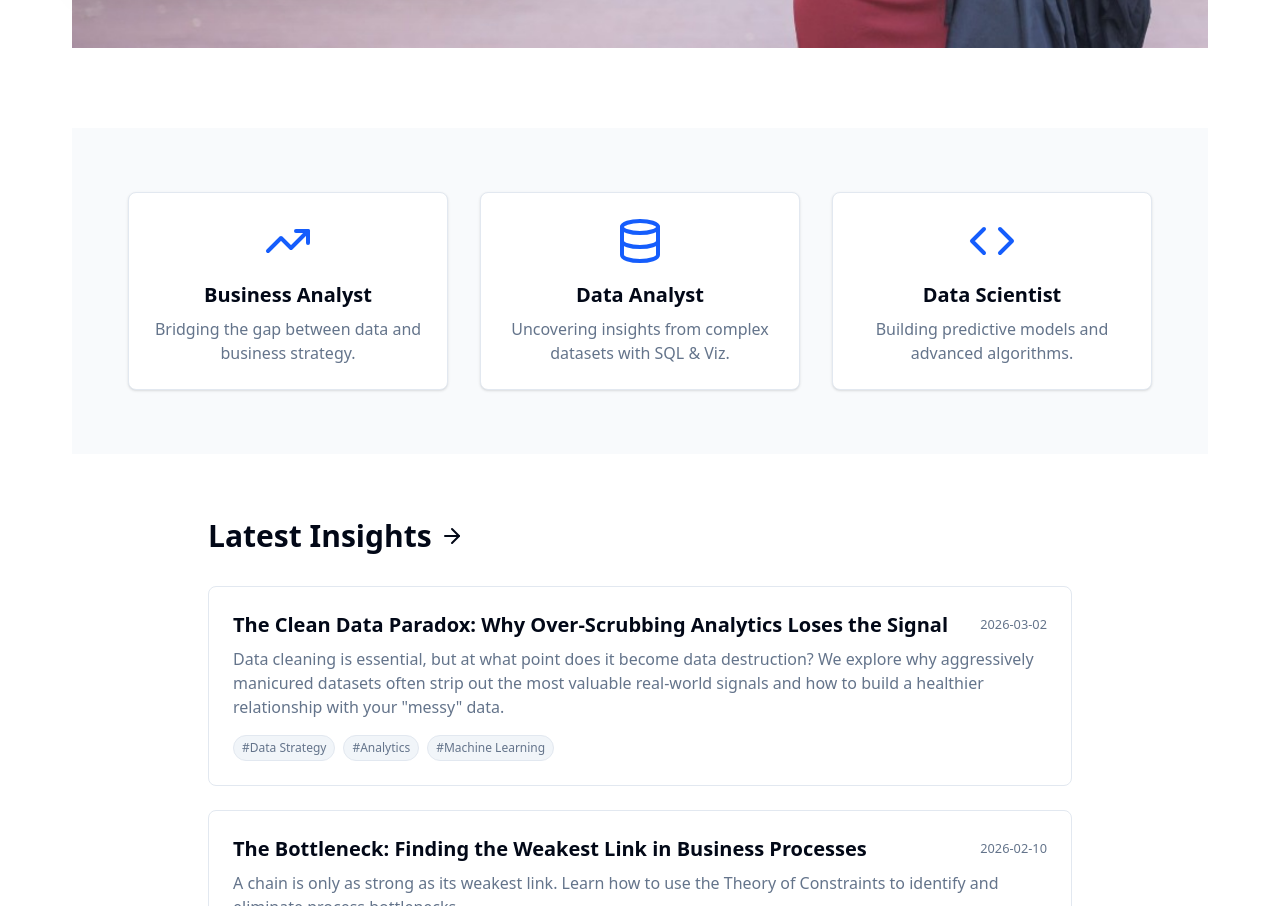
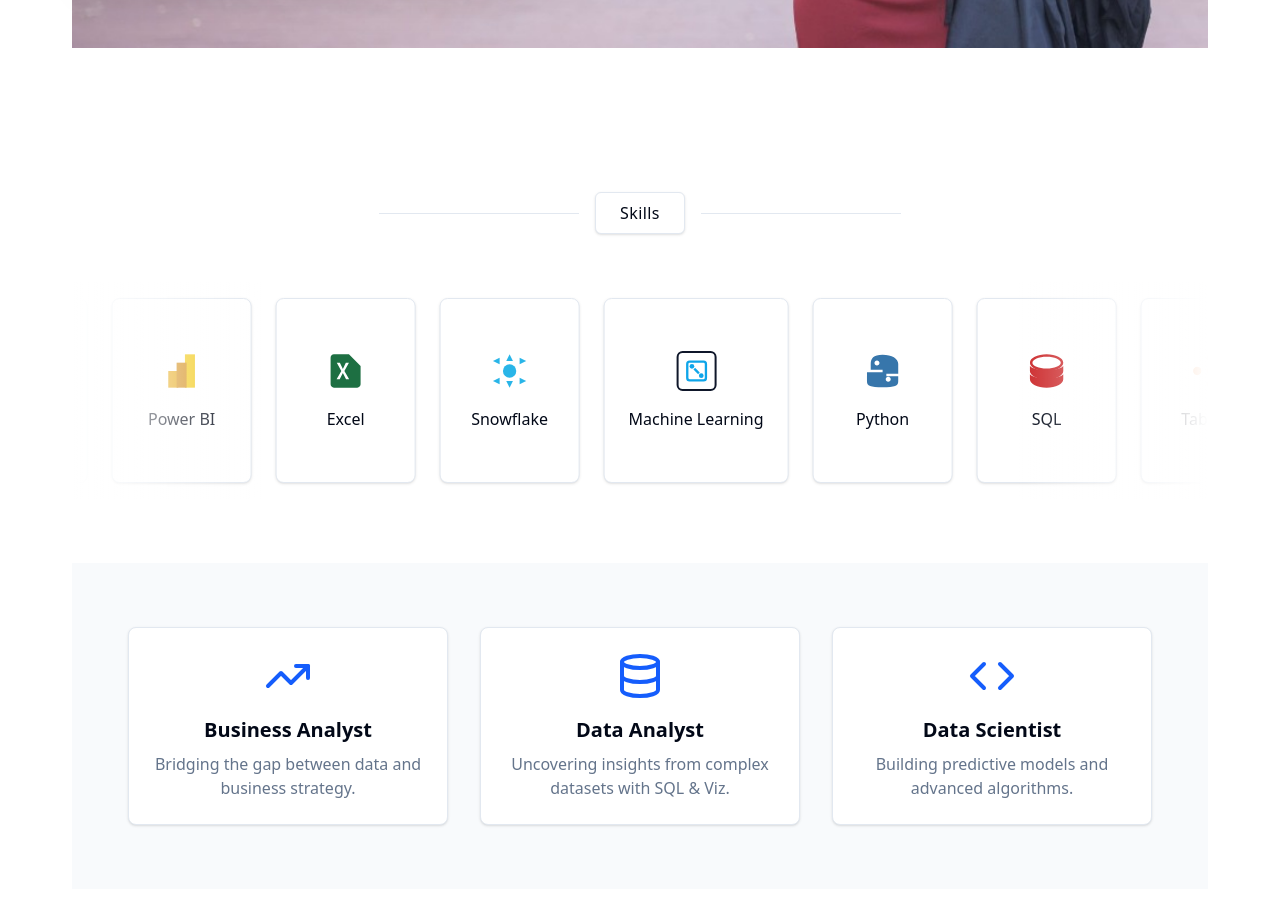
Before and after one commit to chekkasahitya/Sahitya-Chekka-Portfolio, a Next.js app: page / in a window 1280 px wide. Shown: the part 800-1706 px from the top of the page. Built offline with nearby package versions, Linux system fonts and the light colour scheme.

Commit message:
Add and refine Skills Marquee component

```diff
--- a/app/globals.css
+++ b/app/globals.css
@@ -71,6 +71,18 @@
 
   --font-sans: var(--font-geist-sans);
   --font-mono: var(--font-geist-mono);
+
+  --animate-marquee: marquee 30s linear infinite;
+}
+
+@keyframes marquee {
+  0% {
+    transform: translateX(0%);
+  }
+
+  100% {
+    transform: translateX(-50%);
+  }
 }
 
 
--- a/app/page.tsx
+++ b/app/page.tsx
@@ -1,6 +1,7 @@
 import Link from "next/link";
 import { getSortedPostsData } from "@/lib/posts";
 import { ArrowRight, Code, Database, TrendingUp } from "lucide-react";
+import { SkillsMarquee } from "@/components/SkillsMarquee";
 
 export default function Home() {
   const allPostsData = getSortedPostsData();
@@ -46,6 +47,9 @@ export default function Home() {
           </div>
         </div>
       </section>
+
+      {/* Skills Marquee */}
+      <SkillsMarquee />
 
       {/* Features / Roles */}
       <section className="py-16 bg-muted/50 dark:bg-muted/10 transition-colors">
--- a/components/Navbar.tsx
+++ b/components/Navbar.tsx
@@ -8,6 +8,7 @@ import { ThemeToggle } from "./ThemeToggle";
 
 const navItems = [
     { name: "Home", href: "/" },
+    { name: "Skills", href: "/#skills" },
     { name: "Blog", href: "/blog" },
     { name: "Projects", href: "/projects" },
     { name: "About", href: "/about" },
--- /dev/null
+++ b/components/SkillsMarquee.tsx
@@ -0,0 +1,114 @@
+"use client";
+
+import { cn } from "@/lib/utils";
+import React from "react";
+
+// Sourced generic SVG paths for tech logos
+const skillsData = [
+    {
+        name: "Python",
+        icon: (
+            <svg viewBox="0 0 24 24" fill="none" className="w-8 h-8 md:w-10 md:h-10 mb-2">
+                <path d="M12.0004 2.25C6.38289 2.25 4.875 4.63189 4.875 7.6875V11.25H12.0004V12.75H2.625V18.1875C2.625 21.0664 4.54219 21.75 12.0004 21.75C19.4586 21.75 21.375 21.0664 21.375 18.1875V15.1875H14.25V13.6875H21.375V7.6875C21.375 4.63189 17.6179 2.25 12.0004 2.25ZM8.625 5.625C9.45341 5.625 10.125 6.29659 10.125 7.125C10.125 7.95341 9.45341 8.625 8.625 8.625C7.79659 8.625 7.125 7.95341 7.125 7.125C7.125 6.29659 7.79659 5.625 8.625 5.625ZM15.375 15.375C16.2034 15.375 16.875 16.0466 16.875 16.875C16.875 17.7034 16.2034 18.375 15.375 18.375C14.5466 18.375 13.875 17.7034 13.875 16.875C13.875 16.0466 14.5466 15.375 15.375 15.375Z" fill="#3776AB" />
+            </svg>
+        ),
+    },
+    {
+        name: "SQL",
+        icon: (
+            <svg viewBox="0 0 24 24" fill="none" className="w-8 h-8 md:w-10 md:h-10 mb-2">
+                <path d="M12 2C6.48 2 2 4.24 2 7C2 9.76 6.48 12 12 12C17.52 12 22 9.76 22 7C22 4.24 17.52 2 12 2ZM12 10.5C7.31 10.5 3.5 8.84 3.5 7C3.5 5.16 7.31 3.5 12 3.5C16.69 3.5 20.5 5.16 20.5 7C20.5 8.84 16.69 10.5 12 10.5Z" fill="#CC292B" />
+                <path d="M2 9V12C2 14.76 6.48 17 12 17C17.52 17 22 14.76 22 12V9C21.05 10.42 16.92 11.5 12 11.5C7.08 11.5 2.95 10.42 2 9Z" fill="#CC292B" />
+                <path d="M2 14V17C2 19.76 6.48 22 12 22C17.52 22 22 19.76 22 17V14C21.05 15.42 16.92 16.5 12 16.5C7.08 16.5 2.95 15.42 2 14Z" fill="#CC292B" />
+            </svg>
+        ),
+    },
+    {
+        name: "Tableau",
+        icon: (
+            <svg viewBox="0 0 24 24" fill="none" className="w-8 h-8 md:w-10 md:h-10 mb-2">
+                <path d="M12 6.5C10.62 6.5 9.5 5.38 9.5 4C9.5 2.62 10.62 1.5 12 1.5C13.38 1.5 14.5 2.62 14.5 4C14.5 5.38 13.38 6.5 12 6.5ZM4 14.5C2.62 14.5 1.5 13.38 1.5 12C1.5 10.62 2.62 9.5 4 9.5C5.38 9.5 6.5 10.62 6.5 12C6.5 13.38 5.38 14.5 4 14.5ZM20 14.5C18.62 14.5 17.5 13.38 17.5 12C17.5 10.62 18.62 9.5 20 9.5C21.38 9.5 22.5 10.62 22.5 12C22.5 13.38 21.38 14.5 20 14.5ZM12 22.5C10.62 22.5 9.5 21.38 9.5 20C9.5 18.62 10.62 17.5 12 17.5C13.38 17.5 14.5 18.62 14.5 20C14.5 21.38 13.38 22.5 12 22.5ZM12 14.5C10.62 14.5 9.5 13.38 9.5 12C9.5 10.62 10.62 9.5 12 9.5C13.38 9.5 14.5 10.62 14.5 12C14.5 13.38 13.38 14.5 12 14.5Z" fill="#E97627" />
+            </svg>
+        ),
+    },
+    {
+        name: "Power BI",
+        icon: (
+            <svg viewBox="0 0 24 24" fill="none" className="w-8 h-8 md:w-10 md:h-10 mb-2">
+                <rect x="14" y="2" width="6" height="20" fill="#F2C811" />
+                <rect x="4" y="12" width="6" height="10" fill="#E6A815" />
+                <rect x="9" y="7" width="6" height="15" fill="#D38C15" />
+            </svg>
+        ),
+    },
+    {
+        name: "Excel",
+        icon: (
+            <svg viewBox="0 0 24 24" fill="none" className="w-8 h-8 md:w-10 md:h-10 mb-2">
+                <path d="M14 2H5C3.89 2 3 2.9 3 4V20C3 21.1 3.89 22 5 22H19C20.1 22 21 21.1 21 20V9L14 2ZM14.12 17H12.27L10.36 13.25L8.45 17H6.6L9.43 12L6.72 7H8.57L10.36 10.75L12.15 7H14L11.28 12L14.12 17Z" fill="#1D6F42" />
+            </svg>
+        ),
+    },
+    {
+        name: "Snowflake",
+        icon: (
+            <svg viewBox="0 0 24 24" fill="none" className="w-8 h-8 md:w-10 md:h-10 mb-2">
+                <path d="M12 2L14 6H10L12 2Z" fill="#29B5E8" />
+                <path d="M22 6L18 8V4L22 6Z" fill="#29B5E8" />
+                <path d="M22 18L18 16V20L22 18Z" fill="#29B5E8" />
+                <path d="M12 22L10 18H14L12 22Z" fill="#29B5E8" />
+                <path d="M2 18L6 16V20L2 18Z" fill="#29B5E8" />
+                <path d="M2 6L6 8V4L2 6Z" fill="#29B5E8" />
+                <circle cx="12" cy="12" r="4" fill="#29B5E8" />
+            </svg>
+        ),
+    },
+    {
+        name: "Machine Learning",
+        icon: (
+            <svg viewBox="0 0 24 24" fill="none" className="w-8 h-8 md:w-10 md:h-10 mb-2 border-2 border-primary rounded-md p-1">
+                <rect x="4" y="4" width="16" height="16" stroke="#0ea5e9" strokeWidth="2" fill="none" rx="2" />
+                <circle cx="8" cy="8" r="2" fill="#0ea5e9" />
+                <circle cx="16" cy="16" r="2" fill="#0ea5e9" />
+                <line x1="10" y1="10" x2="14" y2="14" stroke="#0ea5e9" strokeWidth="2" />
+            </svg>
+        )
+    }
+];
+
+export function SkillsMarquee() {
+    return (
+        <div id="skills" className="w-full bg-background py-16 scroll-mt-48 overflow-hidden relative flex flex-col items-center">
+            {/* Title with lines */}
+            <div className="w-full max-w-4xl mx-auto flex items-center justify-center mb-12 px-4">
+                <div className="flex-grow h-px bg-border max-w-[200px]" />
+                <div className="mx-4 bg-white dark:bg-[#333333] border border-border text-foreground px-6 py-2 rounded-md font-medium tracking-wide shadow-sm">
+                    Skills
+                </div>
+                <div className="flex-grow h-px bg-border max-w-[200px]" />
+            </div>
+
+            <div className="w-full relative py-4">
+                <div className="absolute inset-y-0 left-0 w-1/6 bg-gradient-to-r from-background to-transparent z-10 pointer-events-none" />
+                <div className="absolute inset-y-0 right-0 w-1/6 bg-gradient-to-l from-background to-transparent z-10 pointer-events-none" />
+
+                <div className="flex w-max animate-marquee hover:[animation-play-state:paused] gap-6 px-6">
+                    {/* Render two sets of skills to ensure smooth infinite looping */}
+                    {[...skillsData, ...skillsData, ...skillsData, ...skillsData].map((skill, index) => (
+                        <div
+                            key={index}
+                            className={cn(
+                                "flex flex-col items-center justify-center p-6 rounded-lg",
+                                "bg-white dark:bg-[#2d2f33] border border-border text-foreground shadow-sm",
+                                "min-w-[140px] aspect-square transition-all hover:scale-105 hover:shadow-md"
+                            )}
+                        >
+                            {skill.icon}
+                            <span className="font-medium text-sm md:text-base mt-2">{skill.name}</span>
+                        </div>
+                    ))}
+                </div>
+            </div>
+        </div>
+    );
+}
```
